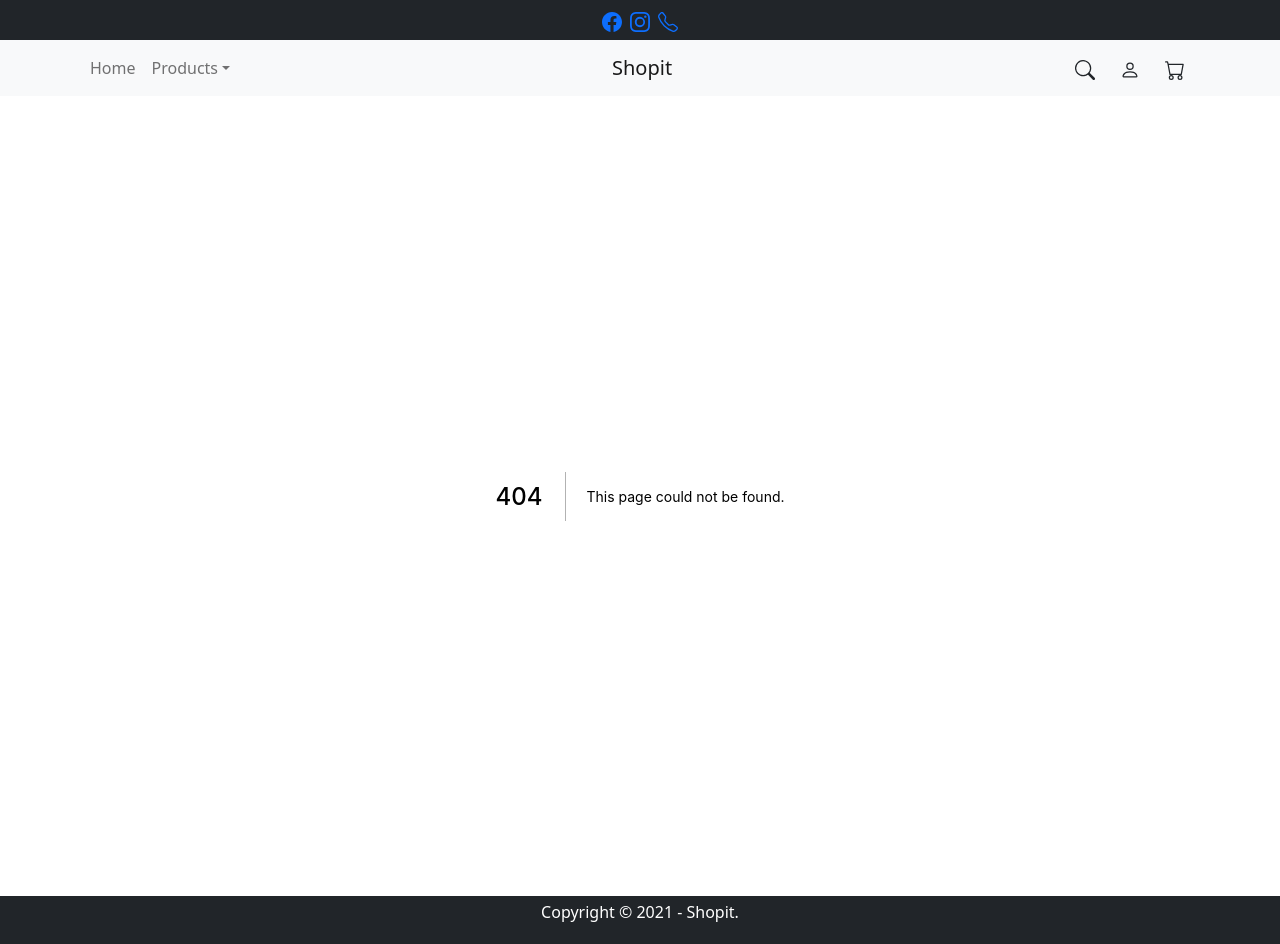
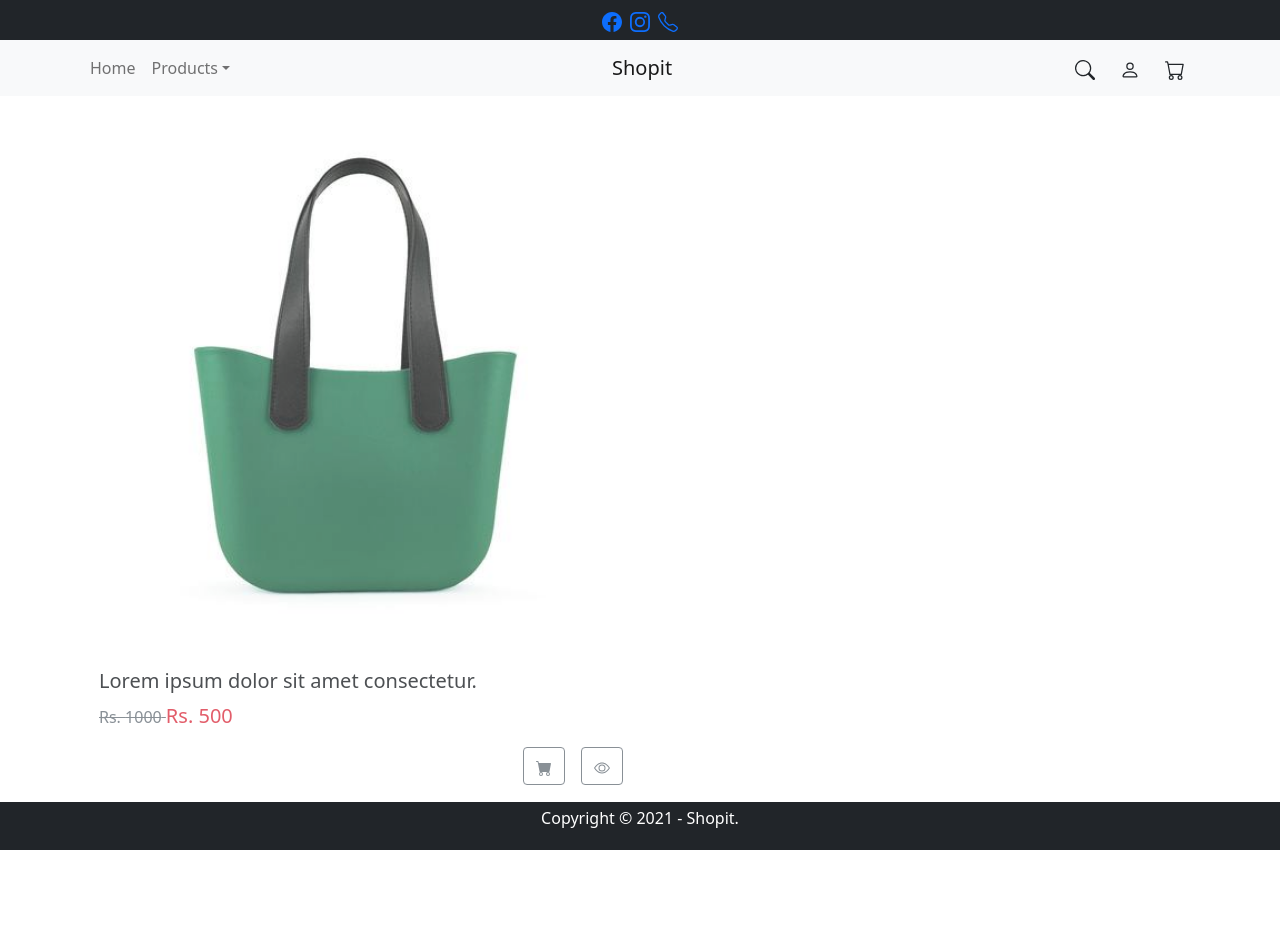
Before and after one commit to faris-xhan/shopit-nextjs, a Next.js app: page /products/1 in a window 1280 px wide. Before the commit this address had no page. After the commit the page ends 850 px from the top, so only its background shows below. Built offline with nearby package versions, Linux system fonts and the light colour scheme.

Commit message:
:sparkles: add product page

```diff
--- a/components/ProductCard.jsx
+++ b/components/ProductCard.jsx
@@ -6,9 +6,9 @@ import { CartFill, Eye } from 'react-bootstrap-icons';
 import Link from 'next/link';
 
 export const ProductCard = (props) => {
-  const { product } = props;
+  const { product, ...rest } = props;
   return (
-    <Card className={styles.productCard}>
+    <Card className={styles.productCard} {...rest}>
       <Card.Img variant="top" src={product.mediaSrc} />
       <Card.Body>
         <Card.Title>{product.title}</Card.Title>
--- /dev/null
+++ b/pages/products/[id].js
@@ -0,0 +1,38 @@
+import Container from 'react-bootstrap/Container';
+import Col from 'react-bootstrap/Col';
+import { ProductCard } from '../../components/ProductCard';
+
+const product = {
+  id: 1,
+  title: 'Lorem ipsum dolor sit amet consectetur.',
+  isSale: true,
+  oldPrice: 1000,
+  price: 500,
+  mediaSrc: '/assets/images/products/product.jpg',
+};
+const Product = ({ productId }) => {
+  return (
+    <Container>
+      <Col xs={12} md={6} xl={6}>
+        <ProductCard product={product} />
+      </Col>
+    </Container>
+  );
+};
+
+export const getStaticPaths = async () => {
+  return {
+    paths: [{ params: { id: '1' } }],
+    fallback: false,
+  };
+};
+
+export const getStaticProps = async ({ params }) => {
+  return {
+    props: {
+      productId: params.id,
+    },
+  };
+};
+
+export default Product;
```
